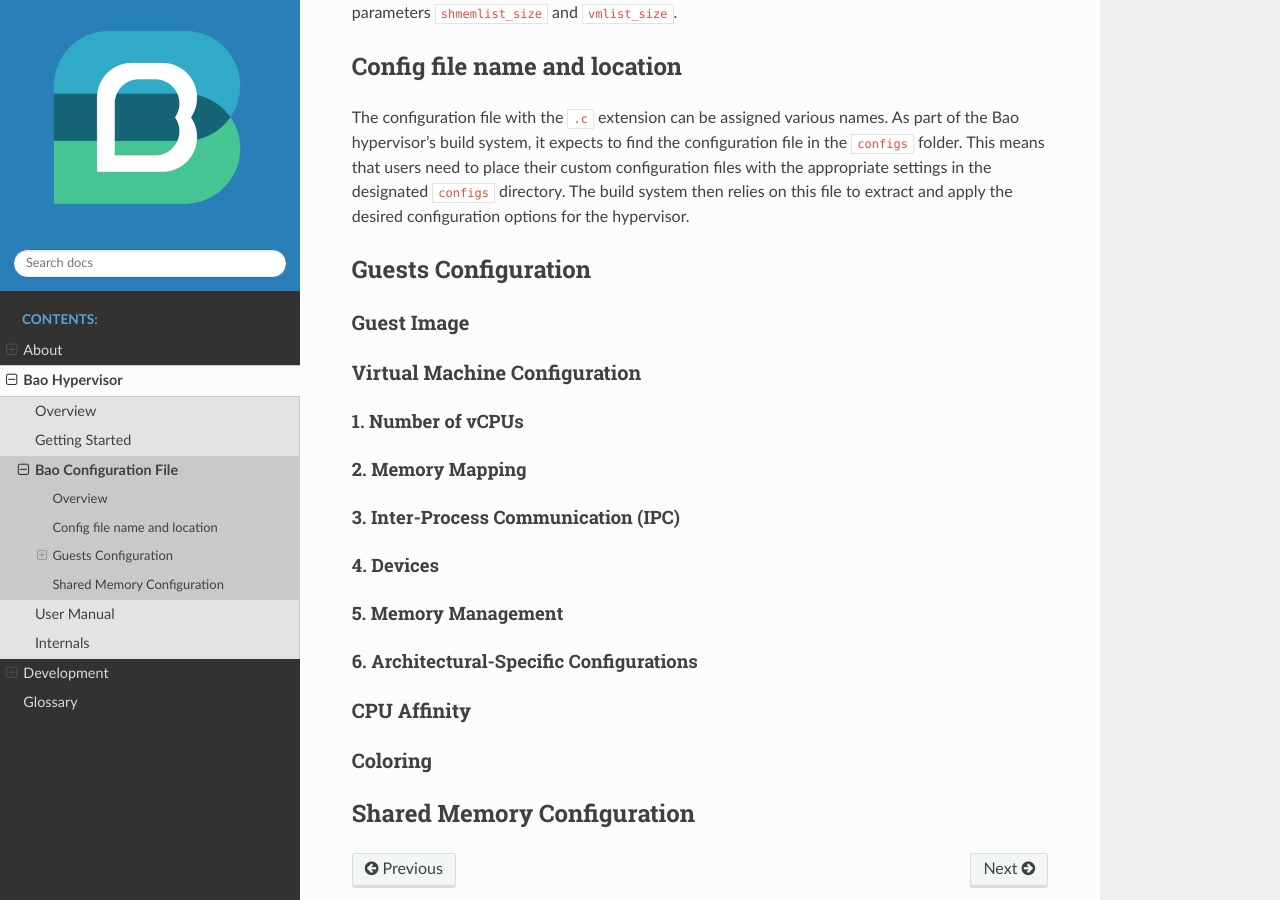
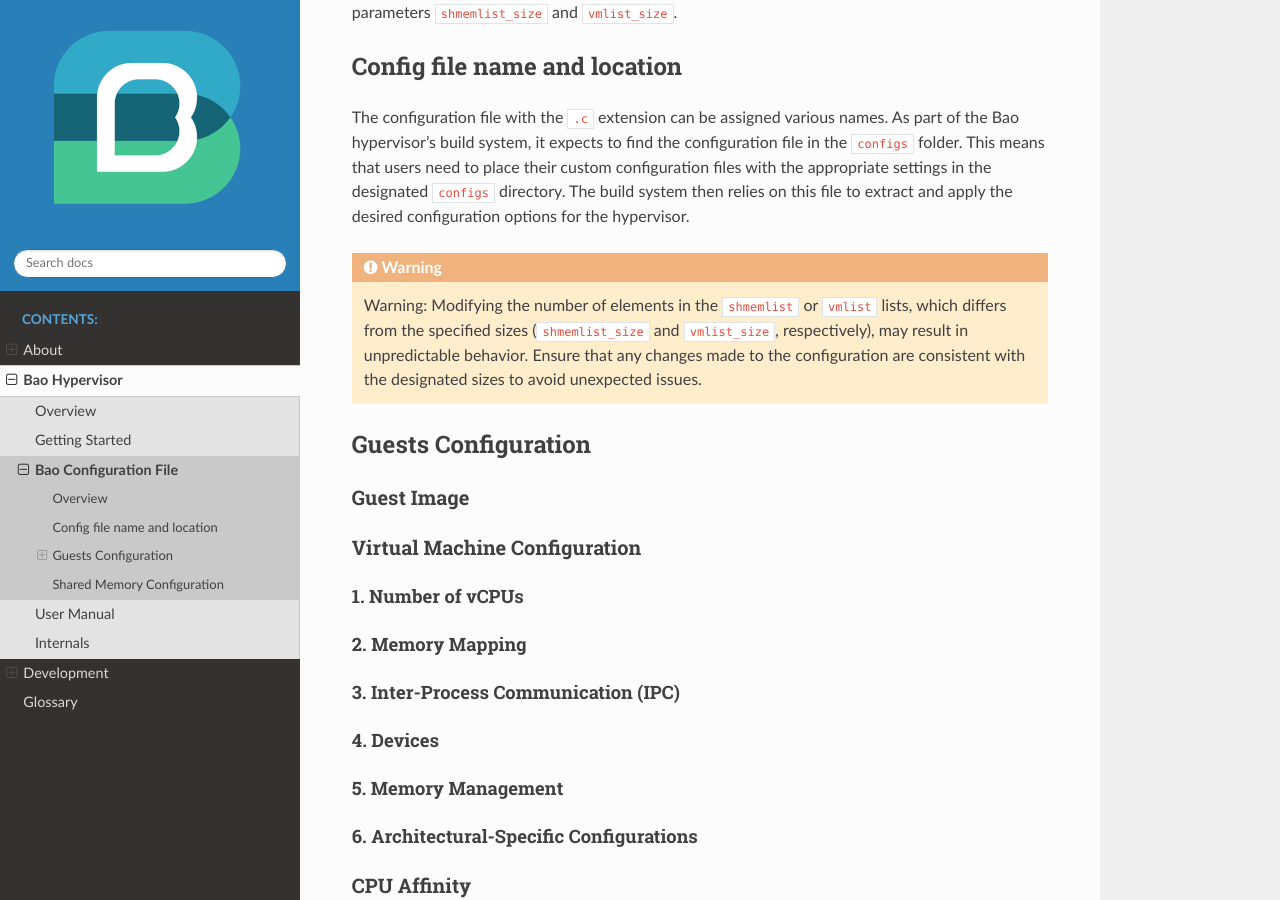
Before and after one commit to bao-project/bao-docs, a Sphinx documentation site: the page built from source/bao_hyp/config.rst, in a window 1280 px wide and 900 px high, scrolled down 1137 px. Built offline with Sphinx 7.4.7 and the Read the Docs theme 2.0.0, drawn with Linux system fonts in a browser that asks for light colours.

Commit message:
feat(doc): add warning about modifying 'shmemlist' and 'vmlist' lists
Signed-off-by: Diogo21Costa <diogoandreveigacosta@gmail.com>

```diff
--- a/source/bao_hyp/config.rst
+++ b/source/bao_hyp/config.rst
@@ -63,6 +63,13 @@ place their custom configuration files with the appropriate settings in the
 designated ``configs`` directory. The build system then relies on this file to
 extract and apply the desired configuration options for the hypervisor.
 
+.. warning::
+    Warning: Modifying the number of elements in the ``shmemlist`` or \
+    ``vmlist`` lists, which differs from the specified sizes \
+    (``shmemlist_size`` and ``vmlist_size``, respectively), may result in \
+    unpredictable behavior. Ensure that any changes made to the configuration \
+    are consistent with the designated sizes to avoid unexpected issues.
+
 Guests Configuration
 --------------------
 
```
